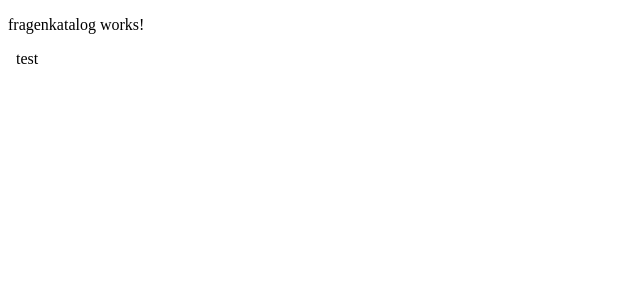
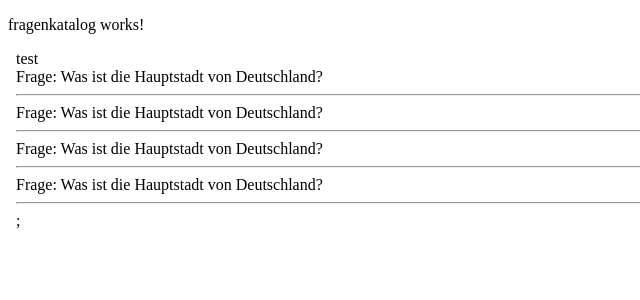
Before and after one commit to Chainsee/iu-quiz, an Angular app: page /fragekatalog in a window 1280 px wide. Shown: the top 300 px of the page, without its empty margins (0-640 px from the left). Built offline with nearby package versions, Linux system fonts and the light colour scheme.

Commit message:
Fragekatalog Commit

```diff
--- a/src/app/Fragenkatalog/fragenkatalog.component.html
+++ b/src/app/Fragenkatalog/fragenkatalog.component.html
@@ -5,12 +5,10 @@
    test <!-- Hier wird der Quizinhalt eingefügt -->
 </div>
 
-<script src="app/Fragenkatalog/fragenkatalog.js">
 
-frageAnzeigen(frage1);
-frageAnzeigen(frage2);
 
-</script>
+{{frageAnzeigen(frage1)}};
+
 
 
 </body>
--- a/src/app/Fragenkatalog/fragenkatalog.component.ts
+++ b/src/app/Fragenkatalog/fragenkatalog.component.ts
@@ -9,6 +9,13 @@ import { CommonModule } from '@angular/common';
   styleUrl: './fragenkatalog.component.scss'
 })
 export class FragenkatalogComponent {
+  frage1:Frage = {
+    frage: "Was ist die Hauptstadt von Deutschland?",
+    antworten: ['Berlin','Hamburg','München','Köln'],
+    korrekte_antwort: 'Berlin'
+
+  }
+
   frageAnzeigen(frage:Frage):void {
     var fragenContainer = document.getElementById("quiz-container");
     var frageElement = document.createElement("div");
```
